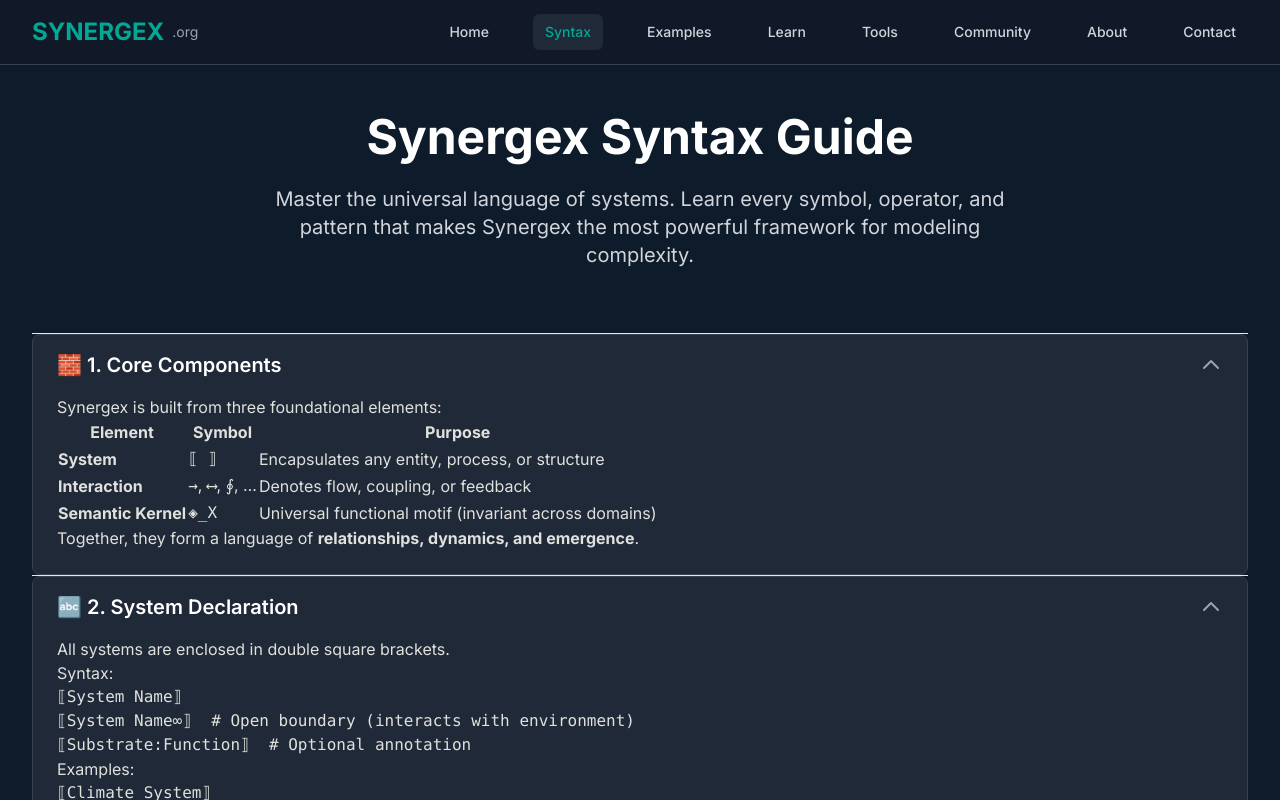
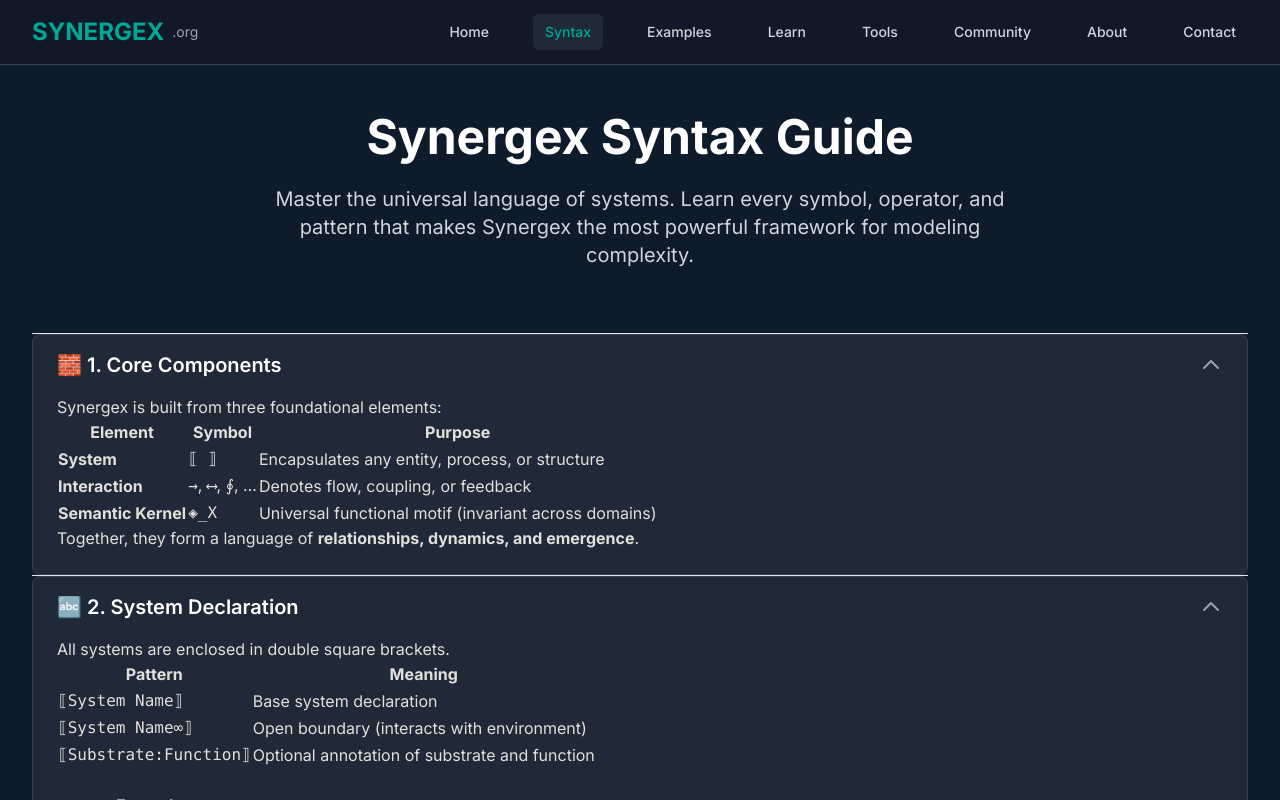
Before and after one commit to data-88/Synergex_Website_v1, a Next.js app: page /syntax in a window 1280 px wide. Both pictures are taken after a click on the button "🔤 2. System Declaration". Shown: the top 800 px of the page. Built offline with nearby package versions, Linux system fonts and the light colour scheme.

Commit message:
lots of updates to syntax

```diff
--- a/app/syntax/page.js
+++ b/app/syntax/page.js
@@ -65,15 +65,45 @@ export default function SyntaxPage() {
 
           <Accordion title="🔤 2. System Declaration">
           <p>All systems are enclosed in double square brackets.</p>
-          <h3>Syntax:</h3>
-          <pre><code>{`⟦System Name⟧
-⟦System Name∞⟧  # Open boundary (interacts with environment)
-⟦Substrate:Function⟧  # Optional annotation`}</code></pre>
-          <h3>Examples:</h3>
-          <pre><code>{`⟦Climate System⟧
-⟦Neural Network∞⟧
-⟦Market:Regulation⟧
-⟦Mind:Self-Model⟧`}</code></pre>
+          <div className="overflow-x-auto">
+            <table>
+              <thead>
+                <tr>
+                  <th>Pattern</th>
+                  <th>Meaning</th>
+                </tr>
+              </thead>
+              <tbody>
+                <tr>
+                  <td><code>⟦System Name⟧</code></td>
+                  <td>Base system declaration</td>
+                </tr>
+                <tr>
+                  <td><code>⟦System Name∞⟧</code></td>
+                  <td>Open boundary (interacts with environment)</td>
+                </tr>
+                <tr>
+                  <td><code>⟦Substrate:Function⟧</code></td>
+                  <td>Optional annotation of substrate and function</td>
+                </tr>
+              </tbody>
+            </table>
+          </div>
+          <div className="overflow-x-auto mt-6">
+            <table>
+              <thead>
+                <tr>
+                  <th>Example</th>
+                </tr>
+              </thead>
+              <tbody>
+                <tr><td><code>⟦Climate System⟧</code></td></tr>
+                <tr><td><code>⟦Neural Network∞⟧</code></td></tr>
+                <tr><td><code>⟦Market:Regulation⟧</code></td></tr>
+                <tr><td><code>⟦Mind:Self-Model⟧</code></td></tr>
+              </tbody>
+            </table>
+          </div>
 
           </Accordion>
 
@@ -161,8 +191,22 @@ export default function SyntaxPage() {
 
           <Accordion title="🌐 6. Semantic Kernels (◈) – Universal Functional Motifs">
           <p>Semantic Kernels are <strong>invariant functional patterns</strong> that recur across domains.</p>
-          <h3>Syntax:</h3>
-          <pre><code>{`◈_KernelName`}</code></pre>
+          <div className="overflow-x-auto">
+            <table>
+              <thead>
+                <tr>
+                  <th>Item</th>
+                  <th>Syntax</th>
+                </tr>
+              </thead>
+              <tbody>
+                <tr>
+                  <td>Kernel identifier</td>
+                  <td><code>◈_KernelName</code></td>
+                </tr>
+              </tbody>
+            </table>
+          </div>
           <h3>Core Kernels:</h3>
           <div className="overflow-x-auto">
             <table>
@@ -307,16 +351,27 @@ export default function SyntaxPage() {
           <hr />
 
           <Accordion title="📜 11. Grammar Rules (Synergex Syntax Laws)">
-          <ol>
-            <li><strong>All expressions must begin and end with a system or kernel.</strong></li>
-            <li><strong>Feedback loops must be closed</strong>: <code>∮( ... → ... → ... )</code></li>
-            <li><strong>Emergence (<code>⊗</code>) requires irreducibility.</strong></li>
-            <li><strong>Isomorphism (<code>≣</code>) and meta-isomorphism (<code>≋</code>) must be justified by kernels or structure.</strong></li>
-            <li><strong>Recursive structures must be bounded.</strong></li>
-            <li><strong>Open boundaries (<code>∞</code>) require at least one external interaction.</strong></li>
-            <li><strong>Probabilistic operators (<code>ℙ</code>, <code>∿</code>) must specify context.</strong></li>
-            <li><strong>Abstraction layers (<code>Λ</code>) must be hierarchically consistent.</strong></li>
-          </ol>
+          <div className="overflow-x-auto">
+            <table>
+              <thead>
+                <tr>
+                  <th>#</th>
+                  <th>Rule</th>
+                  <th>Detail</th>
+                </tr>
+              </thead>
+              <tbody>
+                <tr><td>1</td><td>Expression bounds</td><td>Begin and end with a system or kernel</td></tr>
+                <tr><td>2</td><td>Closed feedback</td><td>∮ loops must close: <code>∮( ... → ... → ... )</code></td></tr>
+                <tr><td>3</td><td>Emergence irreducibility</td><td><code>⊗</code> requires irreducibility</td></tr>
+                <tr><td>4</td><td>Isomorphism justification</td><td><code>≣</code> / <code>≋</code> justified by kernels or structure</td></tr>
+                <tr><td>5</td><td>Recursive bounds</td><td>Recursive structures must be bounded</td></tr>
+                <tr><td>6</td><td>Open boundary interaction</td><td><code>∞</code> requires at least one external interaction</td></tr>
+                <tr><td>7</td><td>Probabilistic context</td><td><code>ℙ</code>, <code>∿</code> must specify context</td></tr>
+                <tr><td>8</td><td>Layer consistency</td><td><code>Λ</code> abstraction layers must be hierarchical</td></tr>
+              </tbody>
+            </table>
+          </div>
           </Accordion>
 
           <hr />
```
